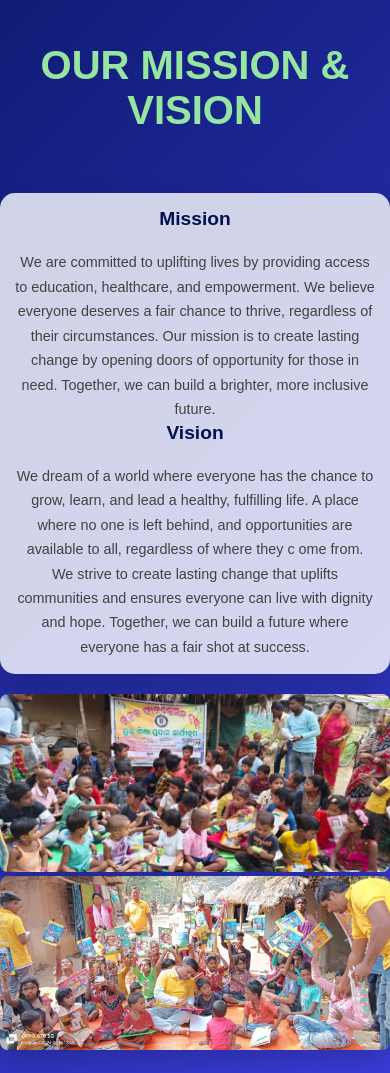
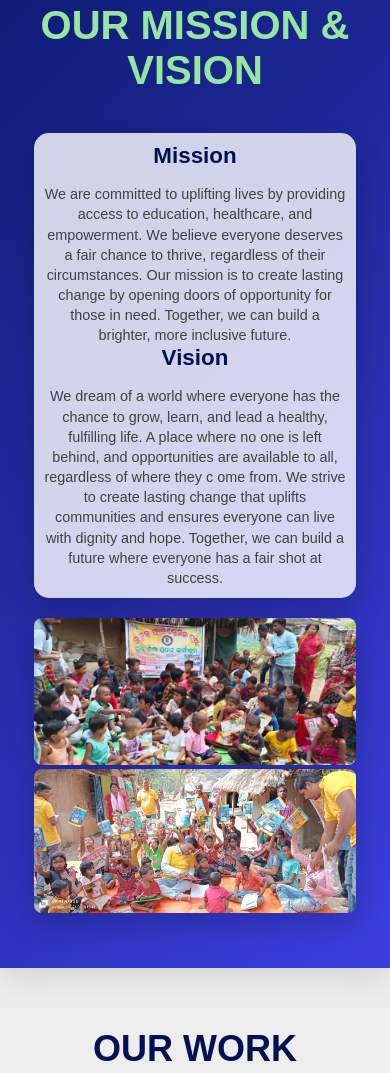
Before and after one commit to manishrout45/UtkalFoundation, a plain HTML site: page index.html in a window 390 px wide. Shown: the part 1378-2451 px from the top of the page. Drawn offline with Linux system fonts and the light colour scheme.

Commit message:
codes updated

```diff
--- a/Style.css
+++ b/Style.css
@@ -705,11 +705,8 @@ body {
 #mission-vision {
   background: linear-gradient(135deg, #d4fc79, #96e6a1);
   max-width: 1280px;
-  padding-left: 1rem;
-  padding-right: 1rem;
-  margin-left: auto;
-  margin-right: auto;
-  padding: 80px 0;
+  padding: 40px 1rem; /* Reduced vertical padding for better height control */
+  margin: 0 auto; /* Centering the section */
   text-align: center;
   position: relative;
   overflow: hidden;
@@ -718,15 +715,14 @@ body {
 
 #mission-vision h2 {
   font-size: 2.5rem;
-  margin-bottom: 50px;
+  margin-bottom: 30px; /* Reduced bottom margin */
   color: #96e6a1;
-  position: relative;
   font-family: 'Poppins', sans-serif;
 }
 
 .mission-content {
   display: flex;
-  justify-content: space-between; /* Better distribution */
+  justify-content: center; /* Center the content */
   align-items: flex-start; /* Align items to the top */
   flex-wrap: wrap;
 }
@@ -734,8 +730,8 @@ body {
 /* Text Section Styling */
 .mission-text-section {
   flex: 1 1 300px; /* Allow elements to grow and shrink */
-  margin: 20px;
-  padding: 10px;
+  margin: 10px; /* Reduced margin */
+  padding: 15px; /* Adjusted padding */
   background-color: rgba(255, 255, 255, 0.8);
   border-radius: 15px;
   box-shadow: 0 15px 30px rgba(0, 0, 0, 0.2);
@@ -745,15 +741,13 @@ body {
 .mission-text-section h3 {
   font-size: 1.5rem; /* Adjusted for desktop */
   color: #011152;
-  margin-bottom: 20px;
-  position: relative;
-  font-family: 'Poppins', sans-serif;
+  margin-bottom: 15px; /* Reduced bottom margin */
 }
 
 .mission-text-section p {
   font-size: 1rem; /* Adjusted for desktop */
   color: #424242;
-  line-height: 1.7;
+  line-height: 1.5; /* Reduced line height for better readability */
 }
 
 .mission-text-section:hover {
@@ -763,7 +757,6 @@ body {
 
 .mission-image-section {
   flex: 1 1 300px; /* Allow image section to grow and shrink */
-  max-width: 600px;
   margin: 10px;
   position: relative;
 }
@@ -820,24 +813,26 @@ h2 {
 
   .mission-text-section,
   .mission-image-section {
-      width: 100%; /* Full width for smaller screens */
+      width: 90%; /* Full width for smaller screens */
       margin: 10px 0; /* Add margin between sections */
   }
 
   .mission-text-section {
-      padding: 15px; /* Reduce padding for mobile */
+      padding: 10px; /* Reduce padding for mobile */
       text-align: center; /* Center the text */
   }
 
   /* Responsive Font Sizes */
   .mission-text-section h3 {
-      font-size: 1.2rem; /* Smaller font for mobile */
+      font-size: 1.4rem; /* Smaller font for mobile */
   }
 
   .mission-text-section p {
       font-size: 0.9rem; /* Smaller font for mobile */
-  }
-}
+      line-height: 1.4; /* Adjust line height for mobile */
+  }
+}
+
 
 
 
```
